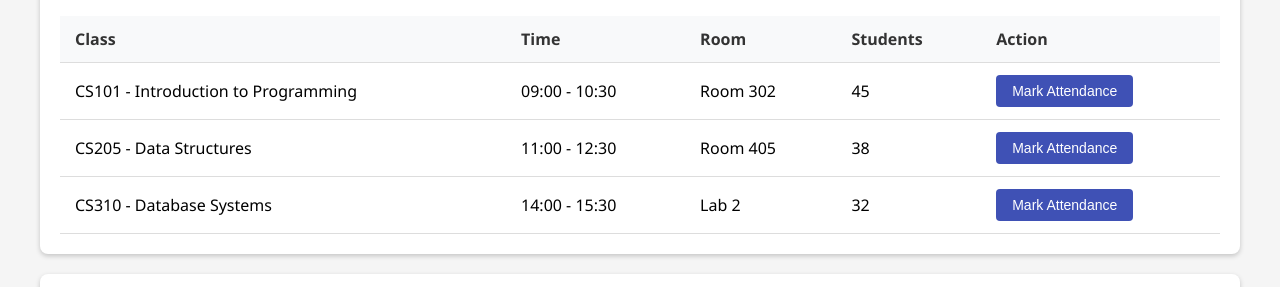
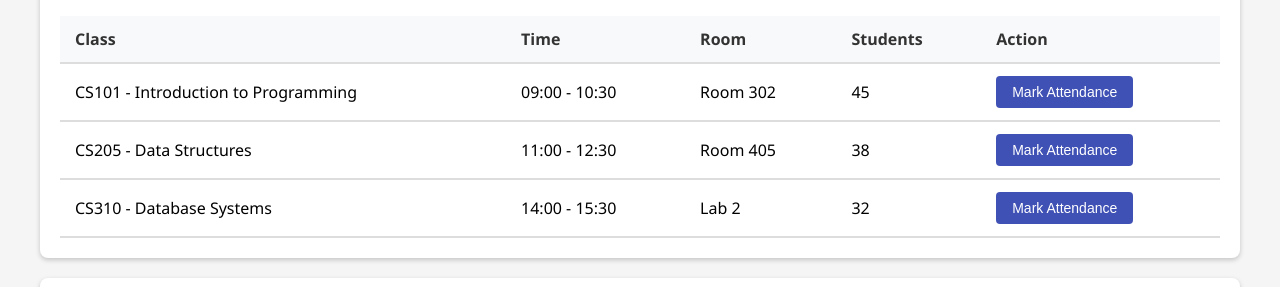
Before and after one commit to sand476/MY_Attendance, a plain HTML site: page facdashm.html in a window 1280 px wide. Shown: the part 441-728 px from the top of the page. Drawn offline with Linux system fonts and the light colour scheme.

Commit message:
Update facdashm.html

```diff
--- a/facdashm.html
+++ b/facdashm.html
@@ -61,7 +61,7 @@
         th, td {
             padding: 12px 15px;
             text-align: left;
-            border-bottom: 1px solid #ddd;
+            border-bottom: 2px solid #ddd;
         }
         th {
             background-color: #f8f9fa;
```
